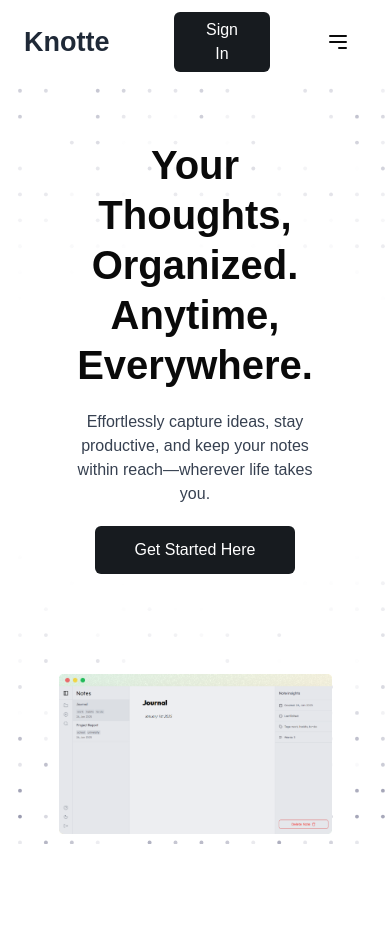
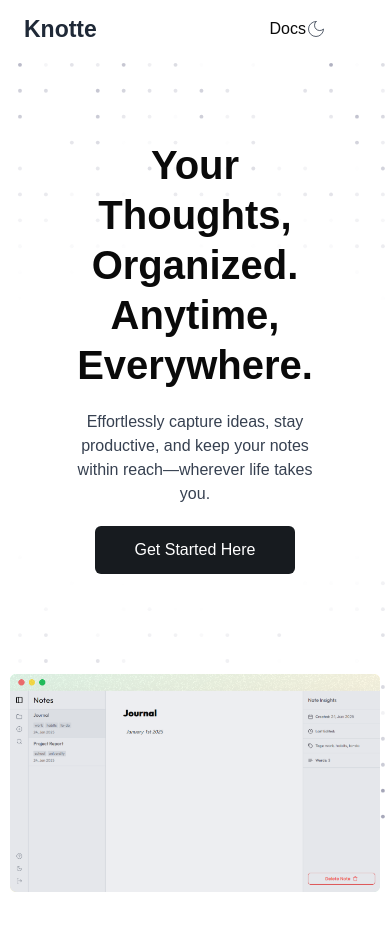
Before and after one commit to samsonlawal/Note-Taking-App, a Next.js app: page / in a window 390 px wide. Shown: the top 930 px of the page. Before the commit the page ends 884 px from the top, so only its background shows below. Built offline with nearby package versions, Linux system fonts and the light colour scheme; a web font is replaced by a local one.

Commit message:
mobile work

```diff
--- a/app/(root)/note/[noteId]/page.tsx
+++ b/app/(root)/note/[noteId]/page.tsx
@@ -2,7 +2,7 @@
 
 require("dotenv").config();
 
-import { useState, useEffect, useCallback } from "react";
+import { useState, useEffect, useCallback, ReactEventHandler } from "react";
 import { useDataContext } from "@/context/DataContext";
 import { usePathname, useRouter } from "next/navigation";
 import { noteData } from "../../../../noteData";
@@ -17,7 +17,7 @@
 import supabase from "@/config/supabaseClient";
 import { Button } from "@/components/ui/button";
 import DeleteNote from "@/components/ui/delete";
-import { Calendar, Clock, Tag, Text } from "lucide-react";
+import { Calendar, Clock, Save, Tag, Text } from "lucide-react";
 import toast from "react-hot-toast";
 import TurndownService from "turndown";
 // import CryptoJS from "crypto-js";
@@ -79,9 +79,10 @@
     }
   };
 
+  // Decrypting Text
   const decrypt = (text: string) => {
     if (!text || !text.includes(":")) {
-      return text; // Return original text if it's not encrypted
+      return text;
     }
     try {
       const parts = text.split(":");
@@ -93,7 +94,7 @@
       return decrypted;
     } catch (err) {
       console.error("Decryption error:", err);
-      return text; // Return original text if decryption fails
+      return text;
     }
   };
 
@@ -120,6 +121,14 @@
   // }
   // const [currentNote, setCurrentNote] = useState<Note | null>(null);
 
+  // Note saving process and status updates
+  const [stateNote, setStateNote] = useState("");
+  const [status, setStatus] = useState("Saved");
+
+  const handleChange = async (e: React.ChangeEvent<HTMLInputElement>) => {
+    console.log(e.target.value);
+  };
+
   const handleFocus = async (e: FocusEvent) => {
     const target = e.target as HTMLElement;
 
@@ -127,6 +136,7 @@
 
     // Update note content in DB
     if (note) {
+      console.log(note);
       const encryptedContent = encrypt(updatedContent);
       const { data, error } = await supabase
         .from("notes")
@@ -135,7 +145,9 @@
 
       if (error) {
         console.error("Error updating note in Supabase:", error);
+        setStatus("Failed to save");
       }
+      setStatus("Saved");
     }
 
     const textContent = target.innerText.trim();
@@ -187,7 +199,7 @@
   ) => {
     let updatedHeader = e.target.innerText;
 
-    // Update note content in local state
+    // Update note content in database
     if (note) {
       const { data, error } = await supabase
         .from("notes")
@@ -203,10 +215,6 @@
       setLocal([]);
     }
   };
-
-  //  if (!note) {
-  //    notFound();
-  //  }
 
   const turndownService = new TurndownService();
   const initialMarkdown: string = note?.content
@@ -251,6 +259,7 @@
               className="text-[16px] outline-none w-full break-words"
               editorRef={editorRef}
               markdown={initialMarkdown}
+              // onChange={(e) => handleChange(e.target.value)}
               onBlur={handleFocus}
               placeholder="Write something..."
             />
@@ -266,6 +275,16 @@
               Note Insights{" "}
             </p>
           </div>
+          <div className="border-b-[1px] border-gray-300 dark:border-gray-900/50" />
+
+          <div className="flex flex-row w-full justify-start items-center px-4 gap-2">
+            <Save className="w-4 h-4 transition-transform group-hover:scale-110" />
+            <p className="text-[12px] font-poppins py-[14px]">
+              <span className="font-medium font-outfit">Status:</span>{" "}
+              {note && status}
+            </p>
+          </div>
+
           <div className="border-b-[1px] border-gray-300 dark:border-gray-900/50" />
 
           <div className="flex flex-row w-full justify-start items-center px-4 gap-2">
--- a/components/ui/HomePage/peek.tsx
+++ b/components/ui/HomePage/peek.tsx
@@ -4,7 +4,7 @@
   return (
     <div className="pt-[100px] pb-[50px] w-full flex items-center justify-center flex-col h-fit">
       {/* <Features /> */}
-      <img src="/peek.png" alt="" className="w-[70%]" />
+      <img src="/peek.png" alt="" className="w-[95%] md:w-[70%]" />
     </div>
   );
 }
--- a/components/ui/Navbar/index.tsx
+++ b/components/ui/Navbar/index.tsx
@@ -27,22 +27,33 @@
         <div className="w-[200px] flex items-center">
           <Link
             href="/"
-            className="text-[27px] font-bold text-gray-800 dark:text-white font-clash"
+            className="text-[23px] md:text-[27px] font-bold text-gray-800 dark:text-white font-clash"
           >
             Knotte
           </Link>
         </div>
 
         {/* Navigation Menu */}
-        <NavigationMenu className="hidden md:block">
+        <NavigationMenu className="block">
           <NavigationMenuList className="flex gap-[60px] font-poppins font-medium ">
             <NavigationMenuItem>
               <NavigationMenuLink asChild>
                 <Link
                   href="/documentation"
-                  className="text-base hover:text-black/70 dark:hover:text-white/70 transition-colors duration-500"
+                  className="hidden md:flex text-base hover:text-black/70 dark:hover:text-white/70 transition-colors duration-500"
                 >
                   Documentation
+                </Link>
+              </NavigationMenuLink>
+            </NavigationMenuItem>
+
+            <NavigationMenuItem>
+              <NavigationMenuLink asChild>
+                <Link
+                  href="/documentation"
+                  className="flex md:hidden text-base hover:text-black/70 dark:hover:text-white/70 transition-colors duration-500"
+                >
+                  Docs
                 </Link>
               </NavigationMenuLink>
             </NavigationMenuItem>
@@ -51,7 +62,7 @@
 
         {/* Get Started Button */}
 
-        <div className="flex items-center space-x-10 w-[200px] justify-end">
+        <div className="flex items-center space-x-10 w-fit md:w-[200px] justify-end">
           <ThemeSwitcher position={`bottom`} showTip={false} />
 
           {accessToken ? (
@@ -59,7 +70,7 @@
               {/* // <Link href="/"> */}
               <button
                 type="submit"
-                className={`flex items-center justify-center bg-[#171b1f] text-white py-[6px] rounded-md w-full hover:bg-[#000000] transition duration-300 ease-in-out px-8 dark:bg-gray-700 dark:hover:bg-gray-700/50 font-clash font-medium`}
+                className={`hidden md:flex items-center justify-center bg-[#171b1f] text-white py-[6px] rounded-md w-full hover:bg-[#000000] transition duration-300 ease-in-out px-8 dark:bg-gray-700 dark:hover:bg-gray-700/50 font-clash font-medium`}
               >
                 Notes
               </button>
@@ -68,7 +79,7 @@
             <Link href="/auth/login">
               <button
                 type="submit"
-                className={`flex items-center justify-center bg-[#171b1f] text-white py-[6px] rounded-md w-full hover:bg-[#000000] transition duration-300 ease-in-out px-8 dark:bg-gray-700 dark:hover:bg-gray-700/50 font-clash font-medium`}
+                className={`hidden md:flex items-center justify-center bg-[#171b1f] text-white py-[6px] rounded-md w-full hover:bg-[#000000] transition duration-300 ease-in-out px-8 dark:bg-gray-700 dark:hover:bg-gray-700/50 font-clash font-medium`}
               >
                 Sign In
               </button>
@@ -85,7 +96,7 @@
           </Link> */}
 
           {/* Mobile Menu */}
-          <Button
+          {/* <Button
             variant="ghost"
             className="md:hidden "
             onClick={() => alert("Open Mobile Menu")}
@@ -104,7 +115,7 @@
                 d="M4 6h16M4 12h16m-7 6h7"
               />
             </svg>
-          </Button>
+          </Button> */}
         </div>
       </div>
     </nav>
--- a/components/ui/Navigation.tsx
+++ b/components/ui/Navigation.tsx
@@ -128,7 +128,7 @@
                 placement="right"
                 showArrow={true}
                 className="bg-gray-200 rounded-md mx-4 font-outfit border border-gray-300 dark:border-gray-800 text-xs dark:bg-gray-700"
-                content={<div className="text-tiny">Help</div>}
+                content={<div className="text-tiny">Docs</div>}
               >
                 <CircleHelp className="stroke-inherit stroke-[1] min-w-5 w-5" />
               </Tooltip>
--- a/components/ui/ThemeSwitcher/index.tsx
+++ b/components/ui/ThemeSwitcher/index.tsx
@@ -27,11 +27,11 @@
           placement={position}
           showArrow={true}
           className="bg-gray-200 dark:bg-gray-700 rounded-lg mx-4 font-outfit border border-gray-300 dark:border-gray-800 text-xs"
-          content={<div className="text-tiny">Dark/Light</div>}
+          content={<div className="text-tiny">Mode</div>}
         >
           <button
             // className="cursor-not-allowed"
-            className="cursor-pointer hidden lg:flex"
+            className="cursor-pointer flex"
             onClick={() =>
               setTheme(resolvedTheme === "dark" ? "light" : "dark")
             }
@@ -47,7 +47,7 @@
       ) : (
         <button
           // className="cursor-not-allowed"
-          className="cursor-pointer hidden lg:flex"
+          className="cursor-pointer flex"
           onClick={() => setTheme(resolvedTheme === "dark" ? "light" : "dark")}
         >
           {resolvedTheme === "light" ? (
```
